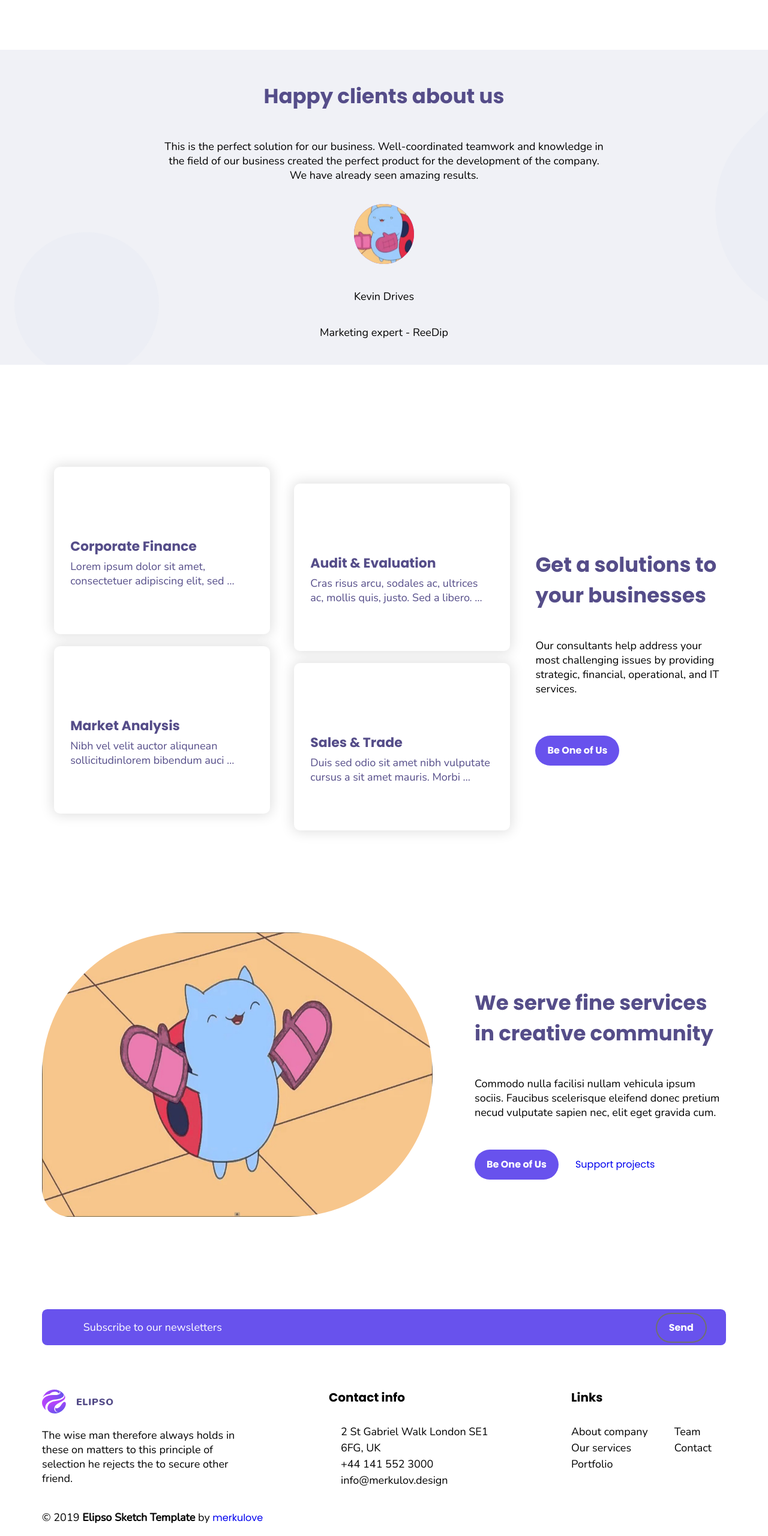
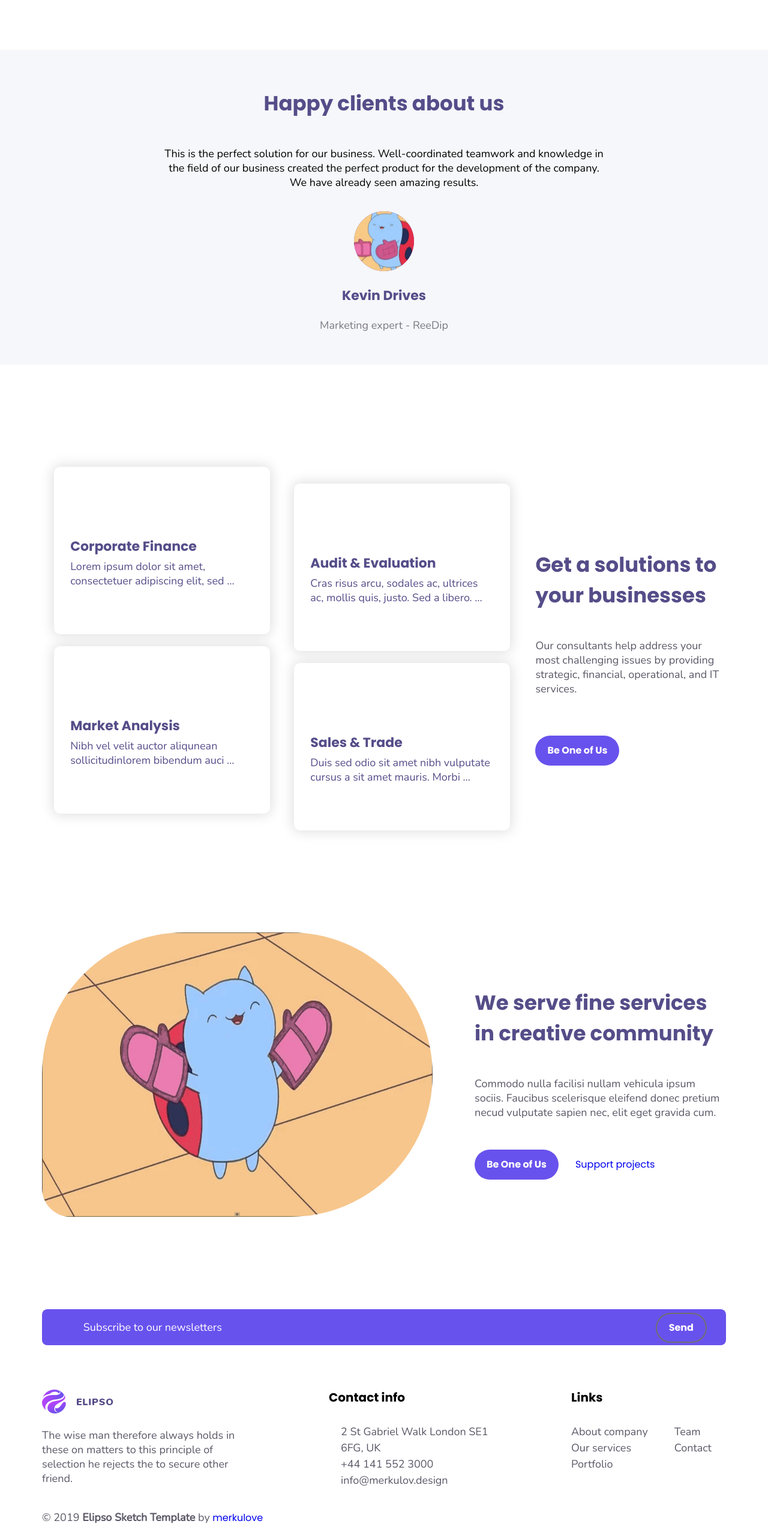
Before and after one commit to miluge/inte-responsive, a plain HTML site: page index.html in a window 1280 px wide. Shown: the part 1813-4373 px from the top of the page at 60% size. Drawn offline with nearby package versions, Linux system fonts and the light colour scheme.

Commit message:
Update
Couleurs

```diff
--- a/index.html
+++ b/index.html
@@ -76,8 +76,8 @@
                     </div>
                     <div class="d-flex mid-align">
                         <p><img src="img/catbug.PNG" alt="client" height="100px" width="100px"></img></p>
-                        <p>Kevin Drives</p>
-                        <p>Marketing expert - ReeDip</p>
+                        <h3 class="client">Kevin Drives</h3>
+                        <p class="client-job">Marketing expert - ReeDip</p>
                     </div>
                 </div>
             </section>
@@ -135,7 +135,7 @@
                 </div>
                 <div class="service-text">
                     <h2>Get a solutions to your businesses</h2>
-                    <p>Our consultants help address your most challenging issues by providing strategic, financial, operational, and IT services.</p>
+                    <p class="gris">Our consultants help address your most challenging issues by providing strategic, financial, operational, and IT services.</p>
                     <div class="d-block">
                         <button class="service-btn">Be One of Us</button>
                     </div>
@@ -147,7 +147,7 @@
                 </div>
                 <div class="community-text">
                     <h2>We serve fine services in creative community</h2>
-                    <p>Commodo nulla facilisi nullam vehicula ipsum sociis. Faucibus scelerisque eleifend donec pretium necud vulputate sapien nec, elit eget gravida cum. </p>
+                    <p class="gris">Commodo nulla facilisi nullam vehicula ipsum sociis. Faucibus scelerisque eleifend donec pretium necud vulputate sapien nec, elit eget gravida cum. </p>
                         <div class="d-block spacing">
                             <button>Be One of Us</button>
                             <a href="#" class="a-ct">Support projects</a>
@@ -164,27 +164,27 @@
                 <div class="footer-block">
                         <div class="footer-box">
                             <p><img src="img/Logo-White.png" alt="logo footer"></p>
-                            <p>The wise man therefore always holds in these on matters to this principle of selection he rejects the to secure other friend.</p>
+                            <p class="gris">The wise man therefore always holds in these on matters to this principle of selection he rejects the to secure other friend.</p>
                         </div>
                             <adress>
                                 <ul class="footer-links-contact">
                                     <li class="footer-links-title">Contact info</li>
-                                    <li class="li-left-indent">2 St Gabriel Walk London SE1 6FG, UK</li>
-                                    <li class="li-left-indent">+44 141 552 3000</li>
-                                    <li class="li-left-indent">info@merkulov.design</li>
+                                    <li class="li-left-indent gris">2 St Gabriel Walk London SE1 6FG, UK</li>
+                                    <li class="li-left-indent gris">+44 141 552 3000</li>
+                                    <li class="li-left-indent gris">info@merkulov.design</li>
                                 </ul>
                             </adress>
-                            <ul class="footer-links">
+                            <ul class="footer-links class="gris"">
                                 <li class="footer-links-title">Links</li>
-                                <li>About company</li>
-                                <li>Our services</li>
-                                <li>Portfolio</li>
-                                <li class="li-left-indent li-top-aligner">Team</li>
-                                <li class="li-left-indent">Contact</li>
+                                <li class="gris">About company</li>
+                                <li class="gris">Our services</li>
+                                <li class="gris">Portfolio</li>
+                                <li class="li-left-indent li-top-aligner gris">Team</li>
+                                <li class="li-left-indent gris">Contact</li>
                             </ul>
                 </div>
                 <div class="copyright d-flex">
-                    <p>© 2019 <strong>Elipso Sketch Template</strong> by <a href="#">merkulove</a></p>
+                    <p class="gris">© 2019 <strong>Elipso Sketch Template</strong> by <a href="#">merkulove</a></p>
                 </div>
             </footer>
         </div>
--- a/style.css
+++ b/style.css
@@ -16,6 +16,12 @@ ul {
 p {
     font-family: 'Nunito', sans-serif;
     font-size: 1.125rem;
+}
+
+.gris {
+    font-family: 'Nunito', sans-serif;
+    font-size: 1.125rem;
+    color: #5B5766;
 }
 
 a {
@@ -37,6 +43,14 @@ h2 {
     font-family: 'Poppins', sans-serif;
     font-size: 2.125rem;
     font-weight: bold;
+}
+
+h3.client {
+    font-family: 'Poppins', sans-serif;
+	font-size: 1.375em;
+    font-weight: bold;
+    color: #554D89;
+	margin: 0 0 5px 0;
 }
 
 /* utilitaires */
@@ -237,7 +251,7 @@ main {
     flex-direction: column;
     justify-content: center;
     align-items: center;
-    background-image: url(img/Bg.png);
+    background-image: url(img/Bg.png), no repeat;
 
 }
 
@@ -245,9 +259,17 @@ main {
     width: 46.875rem;
 }
 
+
 div.mid-align:nth-child(2) > p:nth-child(1) > img:nth-child(1) {
     border-radius: 50%;
     background-color: #6852ED;
+}
+
+.client-job {
+    font-family: 'Nunito', sans-serif;
+    font-weight: 400;
+    color: #7A7884;
+    margin-top: 1rem;
 }
 
 /* SERVICES */
@@ -330,7 +352,7 @@ article:hover {
 h3 {
     font-family: 'Poppins', sans-serif;
 	font-size: 1.375em;
-	font-weight: bold;
+    font-weight: bold;
 	margin: 0 0 5px 0;
 }
 
```
